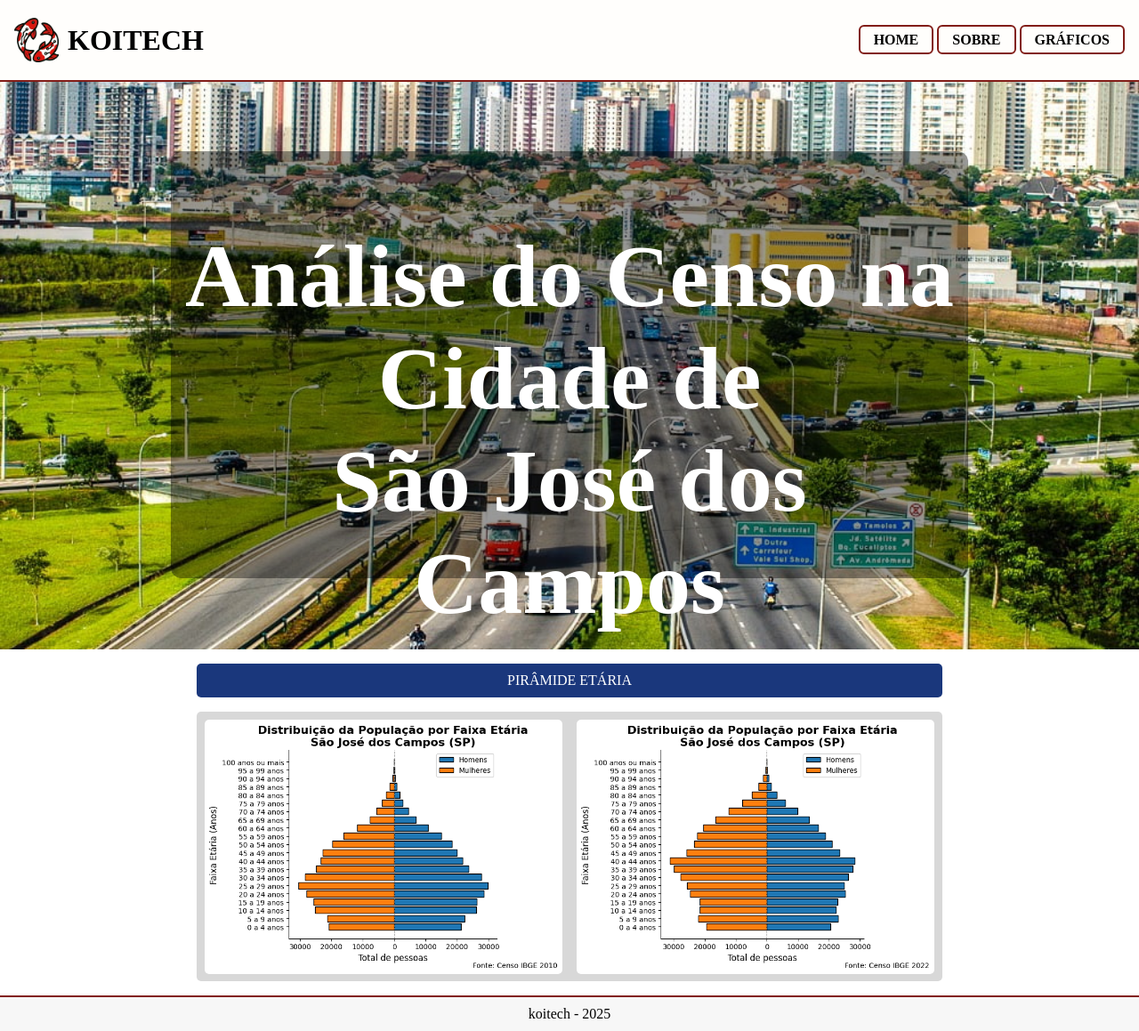
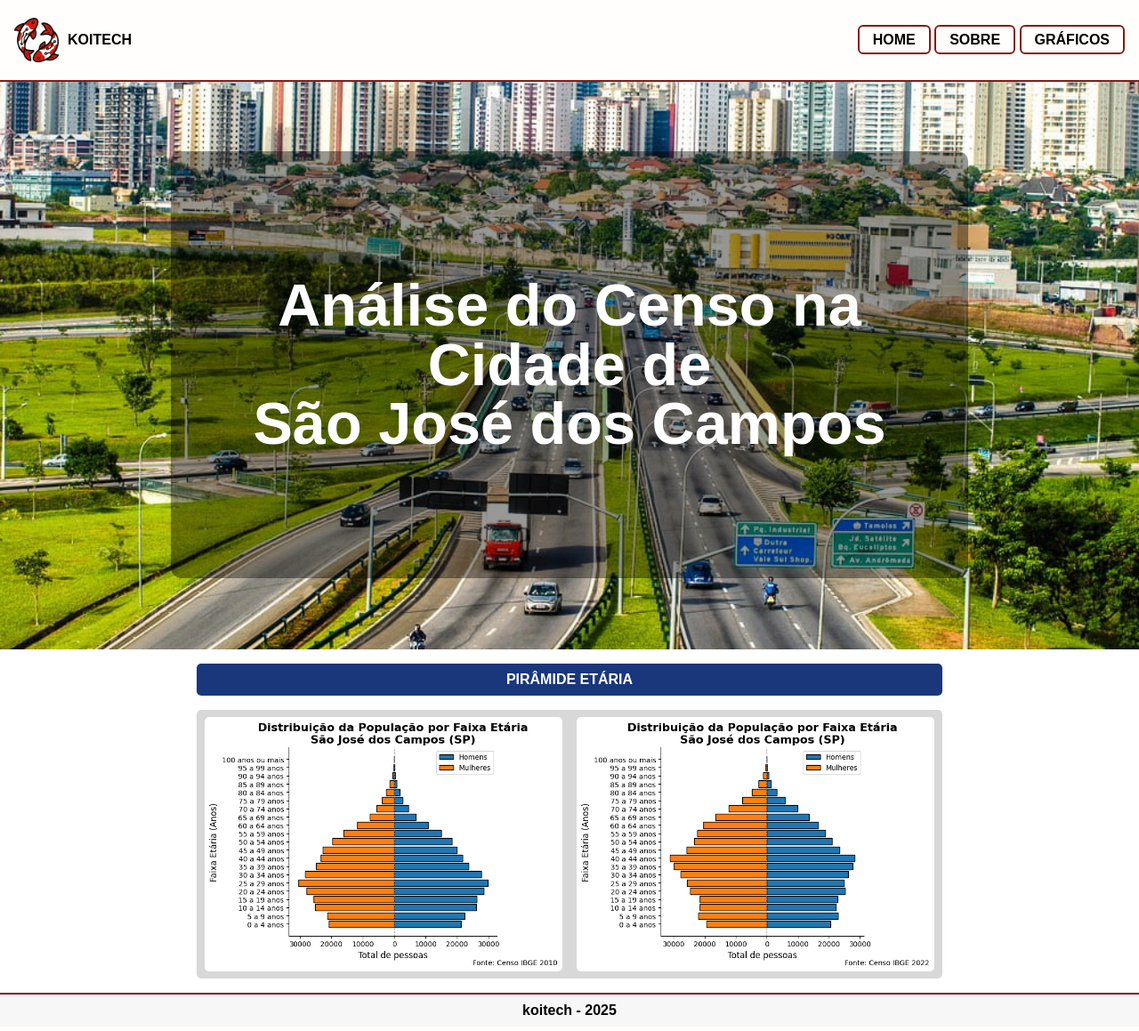
Before and after one commit to koitech-API/ProjectAPI, a Flask app: page / in a window 1280 px wide. Shown: the whole page at 89% size. Run offline with Flask 3, Linux system fonts and the light colour scheme; some libraries are stand-ins or nearby versions.

Commit message:
fix: Correção na fonte e margem do elemento body

```diff
--- a/src/static/css/style.css
+++ b/src/static/css/style.css
@@ -1,3 +1,8 @@
+body {
+    font-family: Arial;
+    font-weight: bold;
+}
+
 main {
     display: grid;
     grid-template-columns: 1fr 1fr 3fr 1fr;
--- a/src/templates/index.html
+++ b/src/templates/index.html
@@ -7,7 +7,7 @@
 
     <link
       rel="stylesheet"
-      href="{{ url_for('static', filename='css/normalize.css') }}"
+      href="{{ url_for('static', filename='css/reset.css') }}"
     />
     <link
       rel="stylesheet"
--- a/src/templates/sobre.html
+++ b/src/templates/sobre.html
@@ -7,7 +7,7 @@
 
     <link
       rel="stylesheet"
-      href="{{ url_for('static', filename='css/normalize.css') }}"
+      href="{{ url_for('static', filename='css/reset.css') }}"
     />
     <link
       rel="stylesheet"
```
